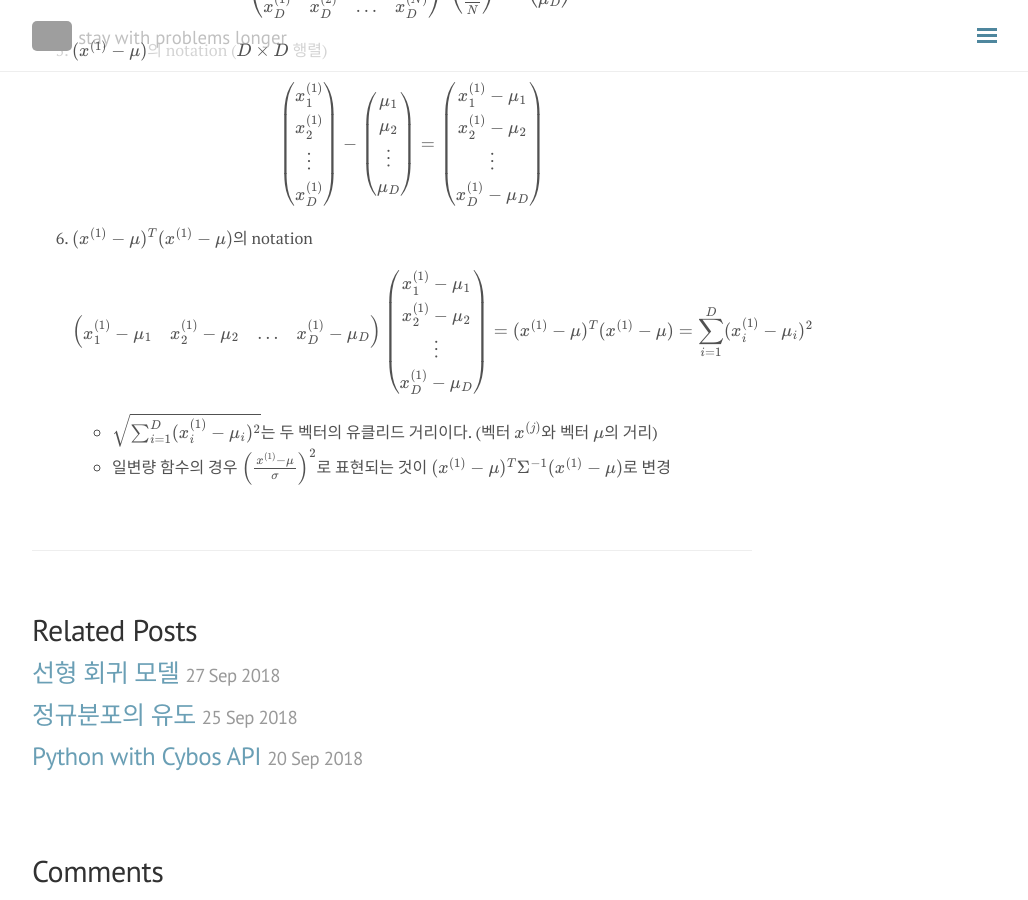
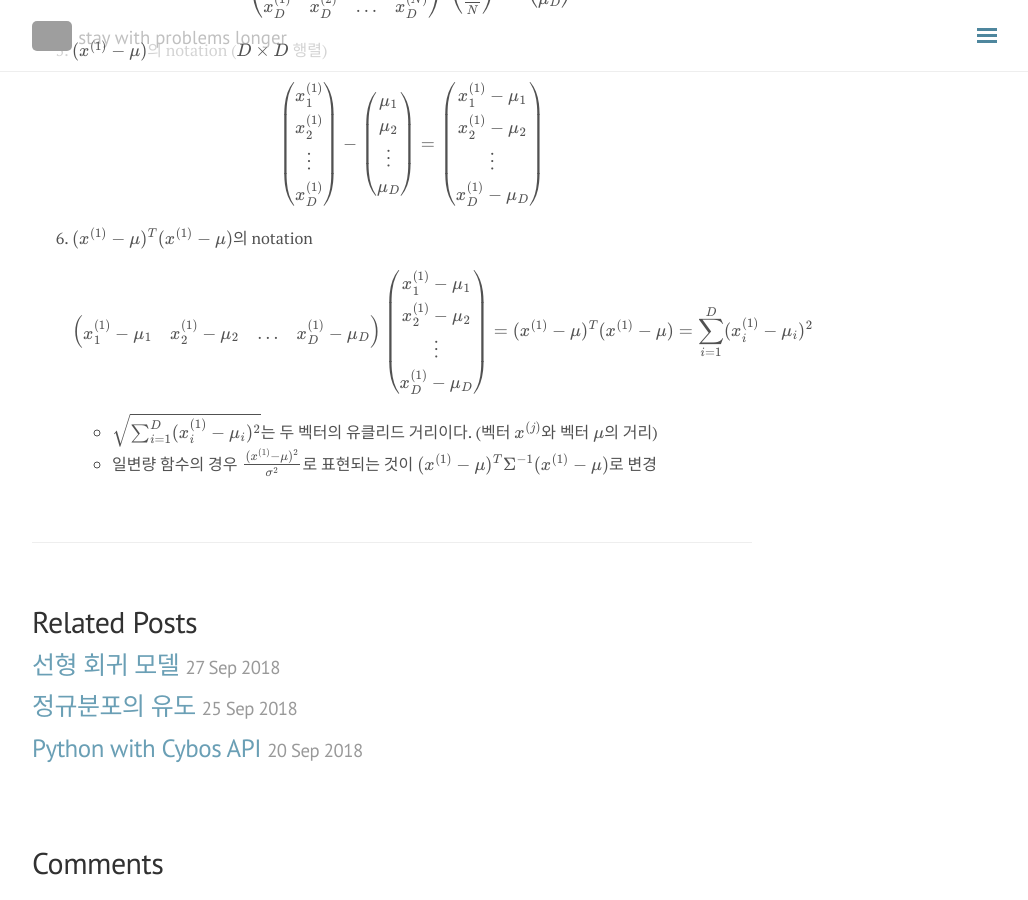
Before and after one commit to seokhoonj/seokhoonj.github.io, a Jekyll site: the page built from _posts/Math/2018-09-28-Math-gaussian_distribution.md, in a window 1280 px wide and 900 px high, scrolled down 1722 px. Shown: the whole window, without its empty margins (248-1276 px from the left). Built offline with Jekyll 4.4.1, drawn with Linux system fonts in a browser that asks for light colours; nearby versions of some CDN libraries; formulas are drawn with MathJax 3; comment, search, counter and statistics services are not loaded; grey boxes are pictures that could not be loaded.

Commit message:
add _posts

```diff
--- a/_posts/Math/2018-09-28-Math-gaussian_distribution.md
+++ b/_posts/Math/2018-09-28-Math-gaussian_distribution.md
@@ -41,4 +41,4 @@ comments: false
 6. $(x^{(1)} - \mu)^T (x^{(1)} - \mu)$의 notation
 \\( \left(\begin{array}{cccc} x\_1^{(1)}-\mu\_1 & x\_2^{(1)}-\mu\_2 & \ldots & x\_D^{(1)}-\mu\_D \end{array}\right) \left(\begin{array}{c} x\_1^{(1)}-\mu\_1 \\\\ x\_2^{(1)}-\mu\_2 \\\\ \vdots \\\\ x\_D^{(1)}-\mu\_D \end{array}\right) = (x^{(1)} - \mu)^T (x^{(1)} - \mu) = \sum\_{i=1}^{D} (x\_i^{(1)} - \mu\_i)^2 \\)
  - $\sqrt{\sum\_{i=1}^{D} (x\_i^{(1)} - \mu\_i)^2}$는 두 벡터의 유클리드 거리이다. (벡터 $x^{(j)}$와 벡터 $\mu$의 거리)
- - 일변량 함수의 경우 $\left(\frac{x^{(1)}-\mu}{\sigma}\right)^2$로 표현되는 것이 $(x^{(1)} - \mu)^T \Sigma^{-1} (x^{(1)} - \mu)$로 변경
+ - 일변량 함수의 경우 $\frac{(x^{(1)}-\mu)^2}{\sigma^2}$로 표현되는 것이 $(x^{(1)} - \mu)^T \Sigma^{-1} (x^{(1)} - \mu)$로 변경
```
